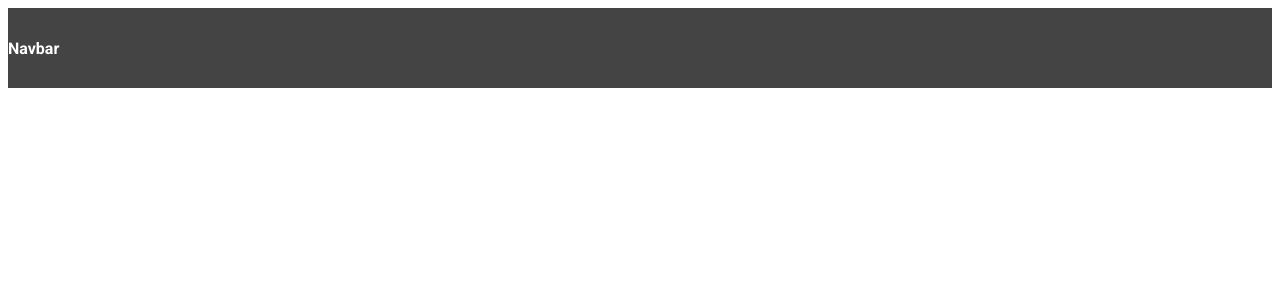
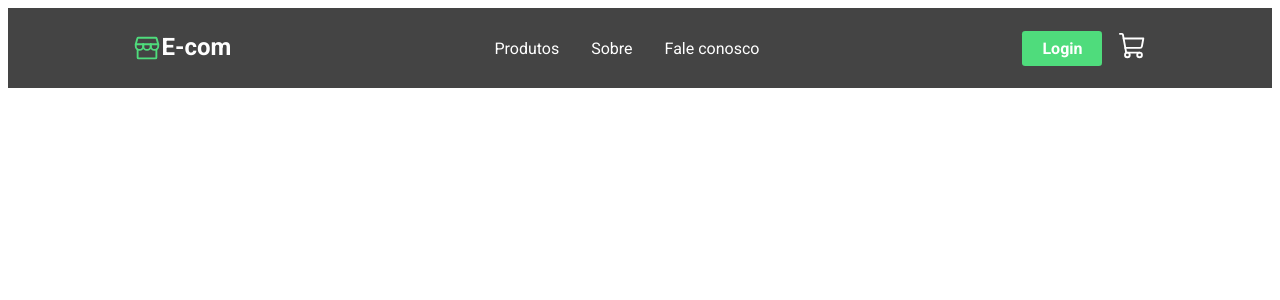
Before and after one commit to Kelvis-fernando/e-commerce, a React (Create React App) app: page / in a window 1280 px wide. Shown: the top 300 px of the page. Built offline with nearby package versions, Linux system fonts and the light colour scheme.

Commit message:
chore: created navbar with styled components and jsx

```diff
--- a/package.json
+++ b/package.json
@@ -10,6 +10,7 @@
     "@types/node": "^16.7.13",
     "@types/react": "^18.0.0",
     "@types/react-dom": "^18.0.0",
+    "phosphor-react": "^1.4.1",
     "react": "^18.2.0",
     "react-dom": "^18.2.0",
     "react-scripts": "5.0.1",
--- a/src/components/layout/Navbar.tsx
+++ b/src/components/layout/Navbar.tsx
@@ -1,10 +1,23 @@
-import { Box } from "../../styles/layout/navbar";
+import { Header, Logo, Links, Login } from "../../styles/layout/navbar";
+import { ShoppingCart, Storefront } from "phosphor-react";
 
 const Navbar = () => {
   return (
-    <Box>
-      <h1>Navbar</h1>
-    </Box>
+    <Header>
+      <Logo>
+        <Storefront size={30} color="#4fdc7c" />
+        <h1>E-com</h1>
+      </Logo>
+      <Links>
+        <a href="#">Produtos</a>
+        <a href="#">Sobre</a>
+        <a href="#">Fale conosco</a>
+      </Links>
+      <Login>
+        <button>Login</button>
+        <ShoppingCart size={30} />
+      </Login>
+    </Header>
   );
 };
 
--- a/src/styles/layout/navbar.ts
+++ b/src/styles/layout/navbar.ts
@@ -1,10 +1,69 @@
 import styled from "styled-components";
 
-export const Box = styled.div`
+export const Header = styled.header`
   background-color: #444;
   height: 10vh;
   display: flex;
   align-items: center;
   padding: 1rem;
   color: #fff;
+  justify-content: space-around;
 `;
+
+export const Logo = styled.div`
+  display: flex;
+  cursor: pointer;
+
+  h1 {
+    color: #fff;
+    font-weight: bold;
+    font-size: 1.5rem;
+  }
+`;
+
+export const Links = styled.div`
+  display: flex;
+  justify-content: center;
+  align-items: center;
+
+  a {
+    text-decoration: none;
+    color: #fff;
+    margin: 1rem;
+    &:hover {
+      color: #999;
+    }
+  }
+`;
+
+export const Search = styled.div`
+  input {
+    background-color: #fff;
+    border: none;
+    border-radius: 0.2rem;
+    height: 25px;
+  }
+`;
+
+export const Login = styled.div`
+  display: flex;
+
+  button {
+    display: flex;
+    justify-content: center;
+    align-items: center;
+    background-color: #4fdc7c;
+    color: #fff;
+    padding: 0.5rem;
+    width: 5rem;
+    border-radius: 0.2rem;
+    cursor: pointer;
+    font-weight: bold;
+    border: none;
+    margin-right: 1rem;
+
+    &:hover {
+      background-color: #3faf63;
+    }
+  }
+`;
```
Also changed, not shown: 1 other file (tests, documents, lock files or other folders).
